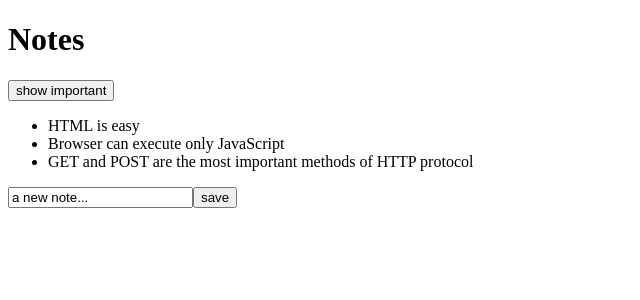
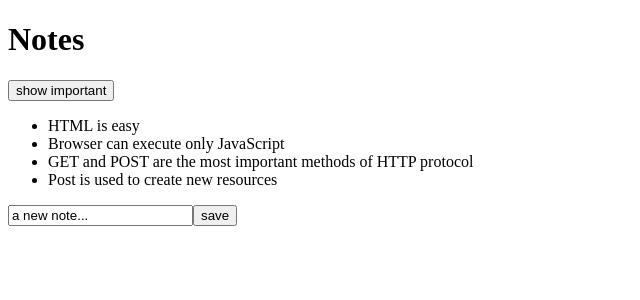
Before and after one commit to Berenix90V/fullstack_webdev_course, a React (Create React App) app in the folder part_2/theory/: page / in a window 1280 px wide. Shown: the top 300 px of the page, without its empty margins (0-640 px from the left). Built offline with nearby package versions, Linux system fonts and the light colour scheme; data requests are answered from the project's data file; the HTML template or start-up script is replaced by a standard one.

Commit message:
post method to update server

```diff
--- a/part_2/theory/db.json
+++ b/part_2/theory/db.json
@@ -14,6 +14,11 @@
       "id": 3,
       "content": "GET and POST are the most important methods of HTTP protocol",
       "important": true
+    },
+    {
+      "content": "Post is used to create new resources",
+      "important": false,
+      "id": 4
     }
   ]
 }
--- a/part_2/theory/src/App.js
+++ b/part_2/theory/src/App.js
@@ -9,16 +9,12 @@ const App = () => {
     const notesToShow = showAll? notes : notes.filter((note)=>note.important)
 
     useEffect(() => {
-        console.log('effect')
         axios
             .get('http://localhost:3001/notes')
             .then(response => {
-                console.log('promise fulfilled')
                 setNotes(response.data)
             })
-        console.log('test')
     }, [])
-    console.log('render', notes.length, 'notes')
     const handleNoteChange = (event) => {
         setNewNote(event.target.value)
     }
@@ -29,8 +25,13 @@ const App = () => {
             important: Math.random()<0.5,
             id: notes.length+1
         }
-        setNotes(notes.concat(noteObject))
-        setNewNote('')
+        axios
+            .post("http://localhost:3001/notes", noteObject)
+            .then((response)=>{
+                console.log(response)
+                setNotes(notes.concat(noteObject))
+                setNewNote('')
+            })
     }
     return (
         <div>
```
